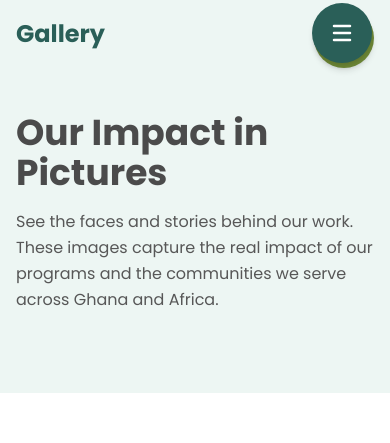
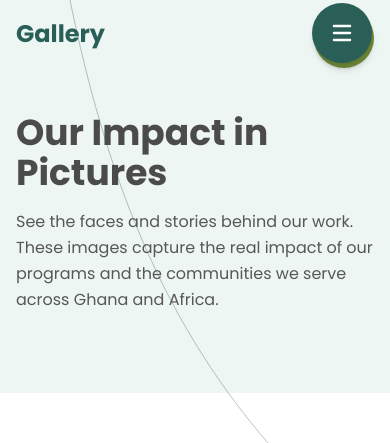
Before and after one commit to Milly1620/Dunia-foundation-frontend, a React (Vite) app: page /gallery in a window 390 px wide. Shown: the top 443 px of the page. Built offline with nearby package versions, Linux system fonts and the light colour scheme.

Commit message:
feat: add separator SVGs and enhance layout in GalleryPage and ProgramsPage for improved responsiveness

```diff
--- a/src/pages/GalleryPage.tsx
+++ b/src/pages/GalleryPage.tsx
@@ -6,12 +6,14 @@ import gallery3 from "../assets/gallery3.svg";
 import gallery4 from "../assets/gallery4.svg";
 import gallery5 from "../assets/gallery5.svg";
 import gallery6 from "../assets/gallery6.svg";
+import line from "../assets/donateline.svg";
+import mobileline from "../assets/programheroline.svg";
 
 function GalleryPage() {
   return (
     <div>
       {/* Hero Section */}
-      <div className="bg-[#EDF6F3] px-4 md:px-0 md:py-20 pt-[18px]  pb-20 ">
+      <div className="relative bg-[#EDF6F3] px-4 md:px-0 md:py-20 pt-[18px]  pb-20 md:overflow-hidden">
         <div className="max-w-4xl mx-auto md:text-center">
           <h1 className="block md:hidden text-2xl poppins-bold text-primary mb-[63px]">
             Gallery
@@ -25,6 +27,16 @@ function GalleryPage() {
             Ghana and Africa.
           </p>
         </div>
+        <img
+          src={line}
+          alt="programline"
+          className="hidden md:block absolute left-[31.9%] top-0"
+        />
+        <img
+          src={mobileline}
+          alt="programmobileline"
+          className="block md:hidden absolute left-[8.6%] top-0 z-1"
+        />
       </div>
 
       <section className="bg-white py-20 px-4 sm:px-6 lg:px-8">
--- a/src/pages/ProgramsPage.tsx
+++ b/src/pages/ProgramsPage.tsx
@@ -34,12 +34,12 @@ function ProgramsPage() {
         </div>
         <img
           src={line}
-          alt="Separator"
+          alt="programline"
           className="hidden md:block absolute left-[27.9%] top-0"
         />
         <img
           src={mobileline}
-          alt="Separator"
+          alt="programmobileline"
           className="block md:hidden absolute left-[8.6%] top-0"
         />
       </div>
```
